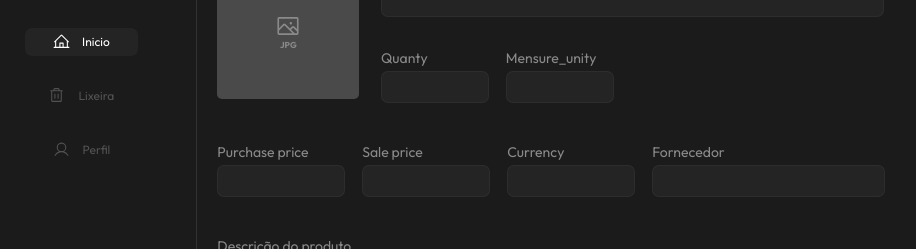
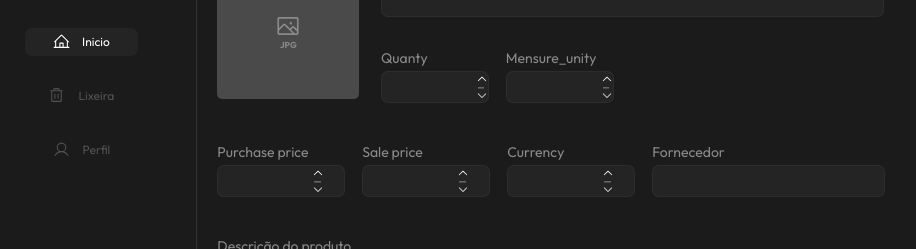
Before and after one commit to yeaaah-dev/yeah-stock, a React (Vite) app: page /registration in a window 1280 px wide. Shown: the part 160-409 px from the top of the page, without its empty margins (33-949 px from the left). Built offline with nearby package versions, Linux system fonts and the light colour scheme.

Commit message:
style: add styles in spin button inside inputs type number

```diff
--- a/src/pages/registrationScreen/RegistrationScreen.jsx
+++ b/src/pages/registrationScreen/RegistrationScreen.jsx
@@ -1,9 +1,16 @@
 import styles from "../../pages/registrationScreen/RegistrationScreen.module.css";
 import { Sidebar } from "../../components/sidebar";
 import { Input } from "../../components/Input";
-import { Image } from "@phosphor-icons/react";
+import { CaretDown, CaretUp, Image } from "@phosphor-icons/react";
+import { useState } from "react";
 
 export function RegistrationScreen() {
+  const [quantify, setQuantify] = useState(0);
+  const [purchasePrice, setPurchasePrice] = useState(0);
+  const [salePrice, setSalePrice] = useState(0);
+  const [mensureUnity, setMensureUnity] = useState(0);
+  const [currency, setCurrency] = useState(0);
+
   return (
     <div className={styles["registration-container"]}>
       <Sidebar />
@@ -23,11 +30,49 @@ export function RegistrationScreen() {
             <div className={styles["inputs-description-quanty-mensure"]}>
               <div className={styles["input-quanty-mensure"]}>
                 <span className={styles["title-inputs"]}>Quanty</span>
-                <Input type="number" />
+                <div className={styles["wrapper"]}>
+                  <div className={styles["icon"]}>
+                    <CaretUp
+                      onClick={() => setQuantify(quantify + 1)}
+                      className={styles["icon-caret-up"]}
+                      size={12}
+                    ></CaretUp>
+                    <div className={styles["line"]}></div>
+                    <CaretDown
+                      size={12}
+                      className={styles["icon-caret-down"]}
+                      onClick={() => setQuantify(quantify - 1)}
+                    ></CaretDown>
+                  </div>
+                  <Input
+                    type="number"
+                    className={styles["input"]}
+                    value={quantify === 0 ? "" : quantify}
+                  />
+                </div>
               </div>
               <div className={styles["input-quanty-mensure"]}>
                 <span className={styles["title-inputs"]}>Mensure_unity</span>
-                <Input type="number" />
+                <div className={styles["wrapper"]}>
+                  <div className={styles["icon"]}>
+                    <CaretUp
+                      onClick={() => setMensureUnity(mensureUnity + 1)}
+                      className={styles["icon-caret-up"]}
+                      size={12}
+                    ></CaretUp>
+                    <div className={styles["line"]}></div>
+                    <CaretDown
+                      size={12}
+                      className={styles["icon-caret-down"]}
+                      onClick={() => setMensureUnity(mensureUnity - 1)}
+                    ></CaretDown>
+                  </div>
+                  <Input
+                    type="number"
+                    className={styles["input"]}
+                    value={mensureUnity === 0 ? "" : mensureUnity}
+                  />
+                </div>
               </div>
             </div>
           </div>
@@ -36,15 +81,72 @@ export function RegistrationScreen() {
         <div className={styles["inputs-purchase-price-currency-supplier"]}>
           <div className={styles["inputs-Purchase-price-currency"]}>
             <span className={styles["title-inputs"]}>Purchase price</span>
-            <Input type="number" />
+            <div className={styles["wrapper"]}>
+              <div className={styles["icon"]}>
+                <CaretUp
+                  onClick={() => setPurchasePrice(purchasePrice + 1)}
+                  className={styles["icon-caret-up"]}
+                  size={12}
+                ></CaretUp>
+                <div className={styles["line"]}></div>
+                <CaretDown
+                  size={12}
+                  className={styles["icon-caret-down"]}
+                  onClick={() => setPurchasePrice(purchasePrice - 1)}
+                ></CaretDown>
+              </div>
+              <Input
+                type="number"
+                className={styles["input"]}
+                value={purchasePrice === 0 ? "" : purchasePrice}
+              />
+            </div>
           </div>
           <div className={styles["inputs-Purchase-price-currency"]}>
             <span className={styles["title-inputs"]}>Sale price</span>
-            <Input type="number" />
+            <div className={styles["wrapper"]}>
+              <div className={styles["icon"]}>
+                <CaretUp
+                  onClick={() => setSalePrice(salePrice + 1)}
+                  className={styles["icon-caret-up"]}
+                  size={12}
+                ></CaretUp>
+                <div className={styles["line"]}></div>
+                <CaretDown
+                  size={12}
+                  className={styles["icon-caret-down"]}
+                  onClick={() => setSalePrice(salePrice - 1)}
+                ></CaretDown>
+              </div>
+              <Input
+                type="number"
+                className={styles["input"]}
+                value={salePrice === 0 ? "" : salePrice}
+              />
+            </div>
           </div>
           <div className={styles["inputs-Purchase-price-currency"]}>
             <span className={styles["title-inputs"]}>Currency</span>
-            <Input type="number" />
+            <div className={styles["wrapper"]}>
+              <div className={styles["icon"]}>
+                <CaretUp
+                  onClick={() => setCurrency(currency + 1)}
+                  className={styles["icon-caret-up"]}
+                  size={12}
+                ></CaretUp>
+                <div className={styles["line"]}></div>
+                <CaretDown
+                  size={12}
+                  className={styles["icon-caret-down"]}
+                  onClick={() => setCurrency(currency - 1)}
+                ></CaretDown>
+              </div>
+              <Input
+                type="number"
+                className={styles["input"]}
+                value={currency === 0 ? "" : currency}
+              />
+            </div>
           </div>
           <div className={styles["inputs-description-supplier"]}>
             <span className={styles["title-inputs"]}>Fornecedor</span>
--- a/src/pages/registrationScreen/RegistrationScreen.module.css
+++ b/src/pages/registrationScreen/RegistrationScreen.module.css
@@ -1,6 +1,6 @@
 .title-page {
   margin-top: 3.56rem;
-  color: #FFF;
+  color: #fff;
   font-size: 1.5rem;
   font-style: normal;
   font-weight: 600;
@@ -56,7 +56,7 @@
 }
 
 .jpg-image {
-  color: #8A8A8A;
+  color: #8a8a8a;
   font-size: 0.53669rem;
   font-style: normal;
   font-weight: 700;
@@ -71,11 +71,11 @@
   width: 8.875rem;
   height: 8.5rem;
   border-radius: 0.30625rem;
-  background: #4A4A4A;
+  background: #4a4a4a;
 }
 
 .title-inputs {
-  color: #8A8A8A;
+  color: #8a8a8a;
   font-size: 0.875rem;
   font-style: normal;
   font-weight: 400;
@@ -121,3 +121,47 @@
   background: #242424;
   resize: none;
 }
+input[type="number"]::-webkit-inner-spin-button,
+input[type="number"]::-webkit-outer-spin-button {
+  -webkit-appearance: none;
+  margin: 0;
+}
+
+.wrapper {
+  position: relative;
+}
+
+.icon {
+  display: flex;
+  flex-direction: column;
+  background-color: transparent;
+  color: #fff;
+  padding: 4px;
+  position: absolute;
+  margin-left: 5.7rem;
+  top: 50%;
+
+  transform: translateY(-50%);
+}
+
+.input {
+  height: 50px;
+  box-sizing: border-box;
+}
+
+.line {
+  margin-left: 2px;
+  width: 0.4rem;
+  height: 0.1px;
+  background: #8a8a8a;
+  margin-top: 0.1rem;
+  margin-bottom: 0.1rem;
+}
+
+.icon-caret-up {
+  cursor: pointer;
+}
+
+.icon-caret-down {
+  cursor: pointer;
+}
```
